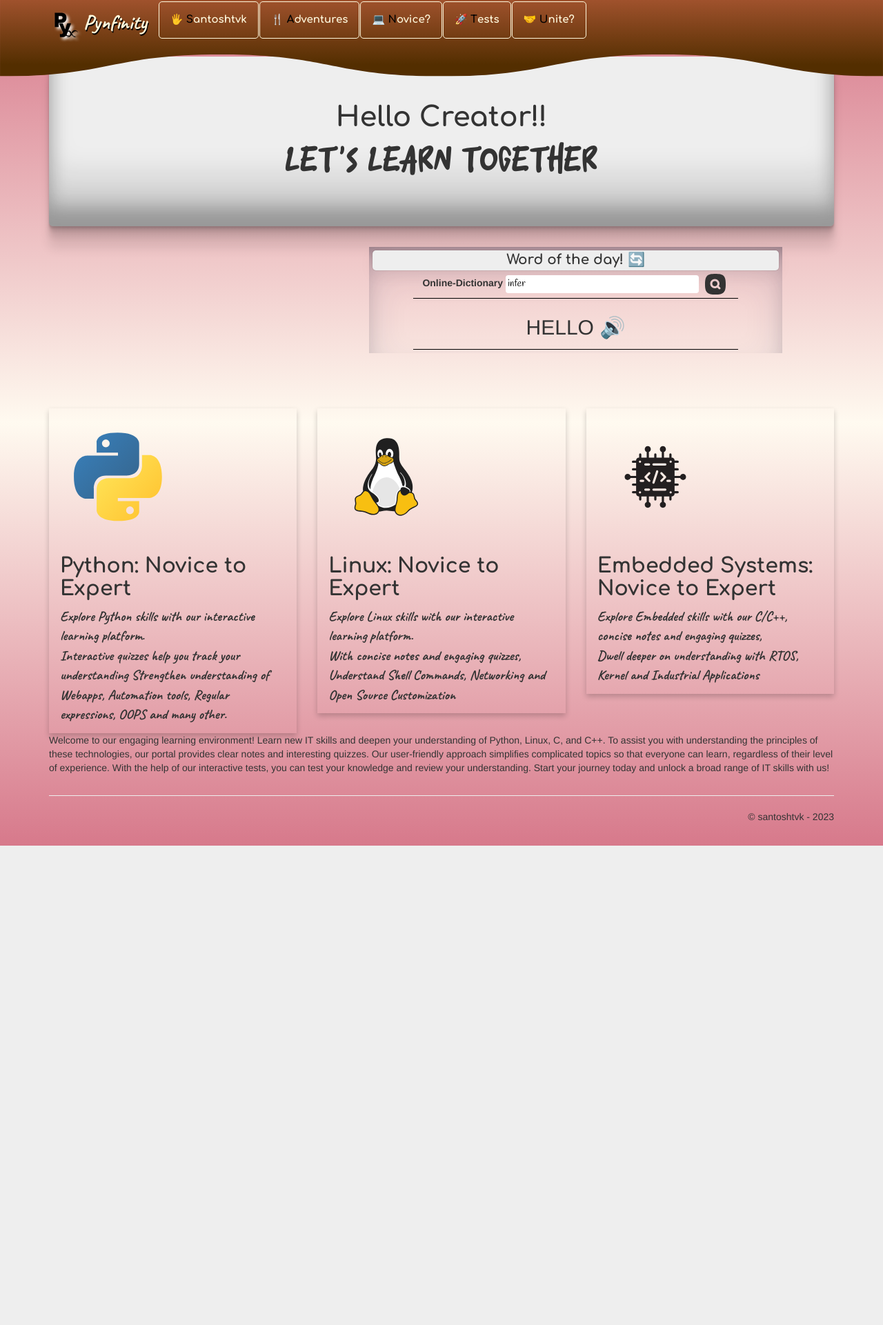
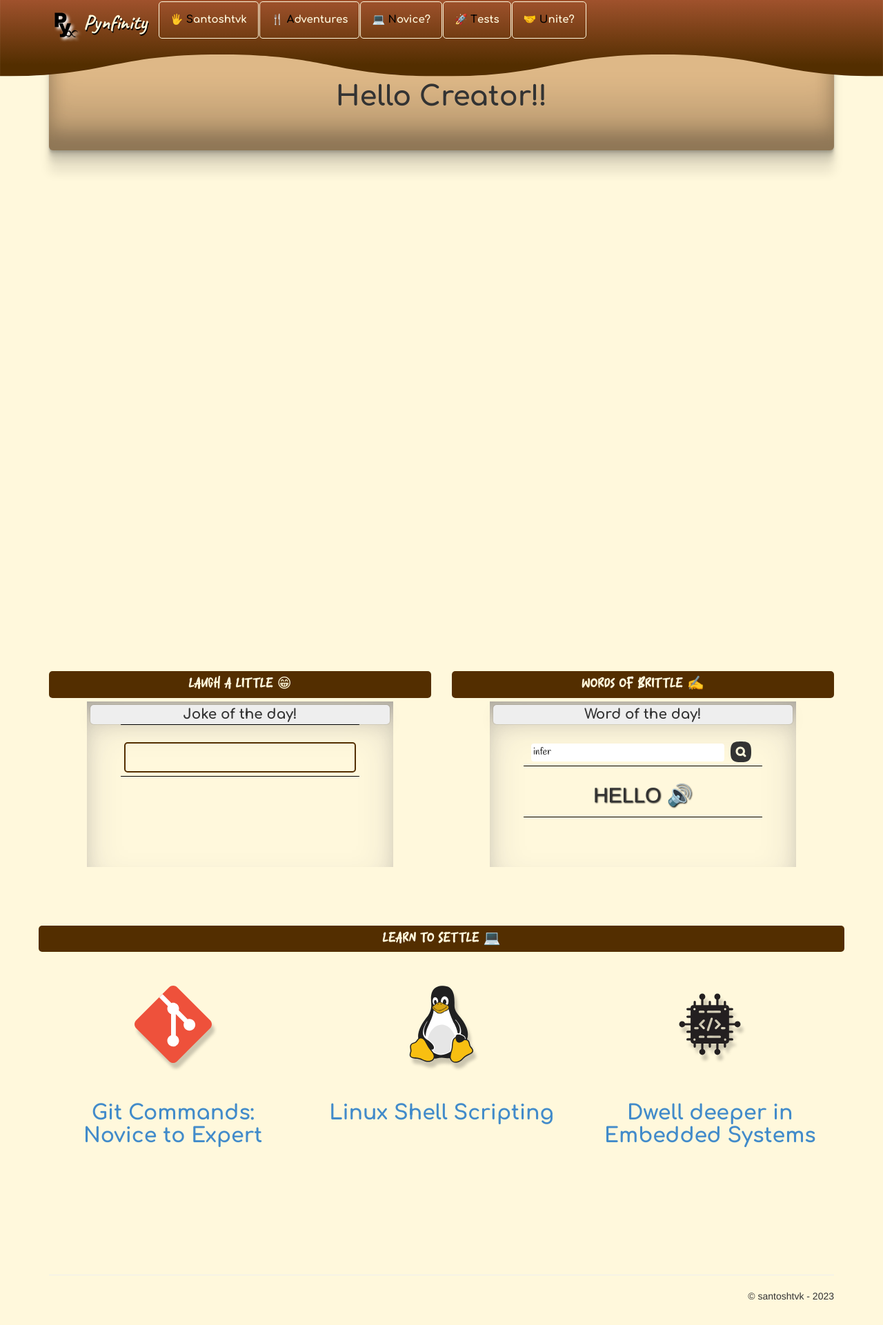
Before and after one commit to santoshtvk-new/pynfinity, a Flask app: page / in a window 1280 px wide. Shown: the whole page at 69% size. Before the commit the page ends 1226 px from the top, so only its background shows below. Run offline with Flask 2, Linux system fonts and the light colour scheme; some libraries are stand-ins or nearby versions; some web fonts are replaced.

Commit message:
changes for IndexPage and courses

```diff
--- a/pynfinity/static/content/site.css
+++ b/pynfinity/static/content/site.css
@@ -1,18 +1,16 @@
 :root {
-    --bg: FloralWhite;
-    --softbg: Aquamarine;
-    --nbg1: #3D1C51;
-    --nbg2: #D7798B;
+    --nbg1: #3D1C51; /* dark-purple */
     --blackish: burlywood;
     --whitish: cornsilk;
     --choco: #532E00;
     --choco2: #A0522D;
+    --error: #b94a48;
 }
 
 body {
     padding-top: 50px;
     padding-bottom: 20px;
-    background: linear-gradient(var(--nbg2), var(--bg), var(--nbg2));
+    background: var(--whitish);
 }
 
 .navbar-fixed-top, .navbar-fixed-bottom {
@@ -32,7 +30,7 @@
 }
 
 .field-validation-error {
-    color: #b94a48;
+    color: var(--error);
 }
 
 .field-validation-valid {
@@ -40,7 +38,7 @@
 }
 
 input.input-validation-error {
-    border: 1px solid #b94a48;
+    border: 1px solid var(--error);
 }
 
 input[type="checkbox"].input-validation-error {
@@ -48,7 +46,7 @@
 }
 
 .validation-summary-errors {
-    color: #b94a48;
+    color: var(--error);
 }
 
 .validation-summary-valid {
@@ -104,10 +102,14 @@
     box-shadow: 2px 2px 4px #000;
     z-index: 8;
 }
+#topmargin {
+    margin-top: 5%;
+    width:100%;
+    height:10px;
+}
 
 #cursorText {
     font-size: 3.5rem;
-    margin-top: 5%;
     width: max-content;
     border-right: 2px solid #000;
     animation: blinker 2s linear forwards infinite;
@@ -156,6 +158,7 @@
     #intro span {
         color: var(--nbg1);
         font-weight: bold;
+        text-decoration: underline;
     }
 
 #intro li {
@@ -172,6 +175,7 @@
 }
 
 .jumbotron {
+    background: var(--blackish);
     box-shadow: rgba(0, 0, 0, 0.17) 0px -23px 25px 0px inset, rgba(0, 0, 0, 0.15) 0px -36px 30px 0px inset, rgba(0, 0, 0, 0.1) 0px -79px 40px 0px inset, rgba(0, 0, 0, 0.06) 0px 2px 1px, rgba(0, 0, 0, 0.09) 0px 4px 2px, rgba(0, 0, 0, 0.09) 0px 8px 4px, rgba(0, 0, 0, 0.09) 0px 16px 8px, rgba(0, 0, 0, 0.09) 0px 32px 16px;
 }
 
@@ -187,43 +191,67 @@
 
 
 #goodies {
-    width: 100%;
+    width: 95%;
     text-align: center;
     font-family: 'Pacifico', cursive;
     border: 2px solid #000;
     border-radius: 10px;
-    padding: 5%;
-    margin: 5%;
+    padding: 2%;
+    margin: 2%;
 }
 
 #downloadresume a {
     text-decoration: none;
     font-family: 'Caveat', cursive;
     font-size: 3rem;
-    color: var(--whitish) !important;
+    color: var(--blackish) !important;
     text-shadow: 2px 2px #000;
 }
 
 #downloadresume {
     text-align: center;
+    margin-bottom: 2vh;
+    background: var(--choco);
+    padding: 2%;
+    border-radius: 10px;
 }
 
 #downloadresume:hover {
-    border-top: 2px solid var(--whitish);
-    border-bottom: 2px solid var(--whitish);
+    background: var(--choco2) !important;
 }
 
-footer {
-    float:right;
+#profileimg {
+    display: block;
+    width: 10vw;
+    border-radius: 50%;
 }
 
-.card {
-    box-shadow: 0 4px 8px 0 rgba(0,0,0,0.2);
+.social_icons img {
+    width: 5vw;
+    margin-bottom: 10vh;
+}
+
+.social_icons:hover img {
+    transform: scale(1.2);
+}
+footer {
+    float: right;
+}
+
+a{
+    text-decoration: none;
+}
+
+.card img{
+    -webkit-filter: drop-shadow(4px 8px 2px rgba(0,0,0,0.2));
+    filter: drop-shadow(4px 8px 2px rgba(0,0,0,0.2));
     transition: 0.3s;
 }
 
-.card:hover {
-    box-shadow: 0 8px 16px 0 rgba(0,0,0,0.2);
+.card:hover img {
+    transform: scale(1.5);
+    -webkit-filter: drop-shadow(8px 10px 4px rgba(0,0,0,0.2));
+    filter: drop-shadow(8px 10px 4px rgba(0,0,0,0.2))
 }
 
 .container {
@@ -239,8 +267,14 @@
 }
 
 .card .container p {
+    text-decoration: none;
+    color: var(--blackish);
     font-family: 'Caveat', cursive;
     font-size: 2rem;
+    opacity:0;
+}
+.card:hover .container p {
+    opacity: 1;
 }
 
     @media (max-width: 768px) {
@@ -252,37 +286,51 @@
 
     @media (max-width: 1205px) {
         #logoname {
-    display:none;
+            display: none;
         }
     }
-
-
 
     .navbar-header, .navbar-header:before, .navbar-header:after {
 border:0px !important;
 }
 
-#word_container {
+.word_container {
     padding: 5px;
     width: 80%;
     border: none;
     box-shadow: rgba(50, 50, 93, 0.25) 0px 30px 60px -12px inset, rgba(0, 0, 0, 0.3) 0px 18px 36px -18px inset;
     margin-bottom: 10vh;
+    min-height:30vh;
 }
 
-#wordperday {
+.wordperday {
     padding: 5px;
     width: 80%;
     border-bottom: 1px solid #000;
     border-top: 1px solid #000;
 }
-#deck {
+.deck {
     font-family: 'Comfortaa', cursive;
     font-size: 2rem;
     background: #eeeeee;
     border-radius: 5px;
     box-shadow: rgba(0, 0, 0, 0.05) 0px 6px 24px 0px, rgba(0, 0, 0, 0.08) 0px 0px 0px 1px;
 }
+
+#eagerbelow {
+    background: var(--choco);
+    width: 100%;
+    padding: 5px;
+    margin-top: 5px;
+    margin-bottom: 5px;
+    font-family: Laziness, cursive;
+    color: var(--whitish);
+    border-radius: 5px;
+    font-size: 2rem;
+    transition: width 2s;
+    text-align: center;
+}
+
 #sb {
     padding: 2px;
     width: 40px;
@@ -292,6 +340,7 @@
 #sb:hover {
     transform:scale(1.2);
 }
+
 input {
     border: none;
     padding: 3px;
@@ -299,17 +348,38 @@
     border-radius: 0.4rem;
     width:100%;
 }
+
 input::placeholder {
     color: #B0BEC5;
 }
 
 #title_word {
-    box-shadow: rgba(0, 0, 0, 0.95) 0px 25px 20px -20px;
+    text-shadow: 1px 1px 2px rgba(0, 0, 0, 0.95);
     cursor: pointer;
 }
 
-#explaination ol li, #explaination ol li ol li {
+#explaination ol li, #explaination ol li ol li{
     text-align: left;
+}
+
+#joke_word {
+    text-shadow: 1px 1px 2px rgba(0, 0, 0, 0.95);
+    cursor: pointer;
+}
+
+#jokeexplaination {
+    border: 2px solid var(--choco);
+    color: var(--choco);
+    border-radius: 5px;
+    padding: 20px;
+    text-align: center;
+    transition: all .5s ease-in;
+}
+
+#joke_word:hover ~ #jokeexplaination {
+    background: var(--choco);
+    color: var(--whitish);
+    font-size:1.5rem;
 }
 
     /*
@@ -321,3 +391,22 @@
         padding: 0;
         list-style-type: none;
     }
+
+.googlechart {
+    width:100%;
+    margin-left:-30px;
+    height:50%;
+}
+.googlechart svg{
+    width: 100%;
+}
+.googlechart rect {
+    fill: none;
+}
+
+
+#animate_home {
+    width: 100%;
+    height: 90vh;
+    padding: 5px;
+}
--- a/pynfinity/static/scripts/app.js
+++ b/pynfinity/static/scripts/app.js
@@ -12,7 +12,7 @@
 
 function menu_resizing() {
     let width = screen.width;
-    $("#testsize").text(width);
+    $("#topmargin").text(width);
     if (width < 1200 && width > 768) {
         $("#h").html(short_names[0]);
         $("#e").html(short_names[1]);
@@ -33,33 +33,28 @@
 menu_resizing()
 window.addEventListener("resize", menu_resizing);
 
-function findout2() {
-    let urll = "https://api.dictionaryapi.dev/api/v2/entries/en/" + String($("#search_word").val());
-    let res = apiData(urll)
+async function jokeout() {
 
-    console.log(res);
-    if (res[0]) {
-        res = res[1]
-        console.log(res['word']);
-        $("#title_word").html(res['word'] + " 🔊");
-        dyna_option = '<ul>';
+    let url = "https://official-joke-api.appspot.com/jokes/programming/random"
 
-        for (let i = 0; i < res[0].meanings.length; i++) {
-            dyna_option += '<li><ul><strong>' + res[0].meanings[i][partOfSpeech] + '</strong>&nbsp;';
+    const response = await fetch(url, {
+        method: "GET"
+    });
 
-            for (let j = 0; j < res[0].meanings[i][partOfSpeech][definitions].length; j++) {
-                dyna_option += "<li>" + res[0].meanings[i][partOfSpeech][definitions][j] + '</li>';
-            }
-            dyna_option += '</ul></li>';
-        }
-
-        dyna_option += '</ul>';
-        $("#explaination").html(dyna_option);
-    }
-    else {
-        $("#explaination").html('<strong>' + res[1] +' or check our "Word of the day!"</strong>');
+    if (!response.ok) {
+        $("#title_word").html("Jokes on the way!");
+        $("#explaination").html("Pay your Smile as a Tax Meanwhile 😊");
+        return
     }
 
+    const data = await response.json();
+    res = data[0];
+    console.log(res);
+
+    if (res.setup) {
+        $("#joke_word").html(res.setup);
+        $("#jokeexplaination").html(res.punchline + ' 😁😂');
+    }
 }
 
 async function findout() {
@@ -111,4 +106,6 @@
     var audio = document.getElementById("phonetics");
     audio.play();
 }
+
 findout();
+jokeout();
--- a/pynfinity/static/scripts/support.js
+++ b/pynfinity/static/scripts/support.js
@@ -2,3 +2,45 @@
 
 const randomElement = wordlist[Math.floor(Math.random() * wordlist.length)];
 $("#search_word").val(randomElement);
+
+google.charts.load('current', { 'packages': ['corechart'] });
+google.charts.setOnLoadCallback(drawexps);
+google.charts.setOnLoadCallback(drawskills);
+
+function drawexps() {
+    var data = new google.visualization.arrayToDataTable([
+        ['Organization', 'Year\'s of Experience'],
+        ['HGS', 0.8],
+        ['Galada Power', 1],
+        ['Defence RCI', 3],
+        ['Qualcomm', 2],
+        ['Signant Health', 2.3]
+    ]);
+
+    var options = { 'title': 'Experiences'};
+    var chart = new google.visualization.PieChart(document.getElementById('expchart'));
+    chart.draw(data, options);
+}
+
+function drawskills() {
+    var data = google.visualization.arrayToDataTable([
+        ['Skills', 'Rated-Myself (0-10)'],
+        ['Python', 9],
+        ['SQL', 8],
+        ['Linux Shell', 7],
+        ['Git', 8.5],
+        ['Jenkins/Docker CI-CD', 6],
+        ['C++', 5],
+        ['Embedded Systems', 7.5],
+        ['Android App development', 4],
+        ['Machine Learning', 6]
+    ]);
+
+    var options = { 'title': 'Skills', pieHole: 0.4 };
+    var chart = new google.visualization.PieChart(document.getElementById('skchart'));
+    chart.draw(data, options);
+}
+
+function gitclasses() {
+    window.open("{{ url_for('gitcmds') }}", "_blank");
+}
--- a/pynfinity/templates/experiment.html
+++ b/pynfinity/templates/experiment.html
@@ -4,7 +4,7 @@
 
 <h2>{{ title }}.</h2>
 <h3>{{ message }}</h3>
-
+<div id="topmargin"></div>
 <div id="goodies"> Coming Soon ......... !!</div>
 
 {% endblock %}
--- a/pynfinity/templates/index.html
+++ b/pynfinity/templates/index.html
@@ -5,24 +5,43 @@
 <div class="jumbotron">
     <center>
         <h1>Hello {{creator}}!<br></h1>
-        <p>Let's Learn Together</p>
     </center>
 </div>
 
 <div class="row">
-    <div class="col-sm-4">
+    <div class="col-sm-12" id="animate_home">
 
     </div>
-    <div class="col-sm-8">
+</div>
+
+<div class="row">
+    <div class="col-sm-6">
+        <div id="eagerbelow">
+            Laugh a Little 😁
+        </div>
         <center>
-            <div id="word_container">
+            <div class="word_container">
+                <div class="deck">Joke of the day!</div>
+                <div class="wordperday">
+                    <h2 id="joke_word"></h2>
+                    <div id="jokeexplaination">
+                    </div>
+                </div>
+            </div>
+        </center>
+    </div>
+    <div class="col-sm-6">
+        <div id="eagerbelow">
+            Words of brittle ✍️
+        </div>
+        <center>
+            <div class="word_container">
                 <div>
-                    <div id="deck">Word of the day! 🔄️</div>
-                    <label for="input" class="searchword">Online-Dictionary</label>
+                    <div class="deck">Word of the day!</div><br />
                     <input id="search_word" class="searchword" type="text" value="Welcome" name="search">
                     <img onclick="findout()" id="sb" src="static/bg/search.svg" alt="search-symbol" />
                 </div>
-                <div id="wordperday">
+                <div class="wordperday">
                     <h2 id="title_word" onclick="playphonetics()">HELLO 🔊</h2>
                     <audio id="phonetics" src=""></audio>
                     <div id="explaination">
@@ -34,38 +53,58 @@
 </div>
 
 
+<div class="row">
+    <div class="col-sm-12" id="eagerbelow">
+        Learn to Settle 💻
+    </div>
+</div>
+
 
 <div class="row">
     <div class="col-md-4">
-        <div class="card">
-            <img src="static/bg/py.svg" alt="python" style="width:200px">
-            <div class="container">
+        <center>
+            <a class="card" href="{{ url_for('gitcmds') }}">
+                <img src="static/bg/git.svg" alt="git" style="width:200px">
+                <div class="container">
+                    <h4><b>Git Commands: Novice to Expert</b></h4>
+                    <p>
+                        Explore Git commands skills with our interactive learning platform. <br>Interactive quizzes help you track your understanding.
+                    </p>
+                </div>
+            </a>
+        </center>
+    </div>
+    <div class="col-md-4">
+        <center>
+            <a class="card" href="{{ url_for('lnxcmds') }}">
+                <img src="static/bg/linux.svg" alt="linux" style="width:200px">
+                <div class="container">
+                    <h4><b>Linux Shell Scripting</b></h4>
+                    <p>Explore Linux skills with our interactive learning platform. <br>With concise notes and engaging quizzes, Understand Shell Commands, Networking and Open Source Customization</p>
+                </div>
+            </a>
+        </center>
+    </div>
+    <div class="col-md-4">
+        <center>
+            <a class="card" href="{{ url_for('embcmds') }}">
+                <img src="static/bg/emb.svg" alt="embedded" style="width:200px">
+                <div class="container">
+                    <h4><b>Dwell deeper in Embedded Systems</b></h4>
+                    <p>Explore Embedded Systems with Embedded C Scripting, <br>With engaging quizzes, <br>Dwell deeper on understanding with RTOS, Kernel and Industrial Applications</p>
+                </div>
+            </a>
+        </center>
+    </div>
+</div>
+<!--
+    <div class="container">
                 <h4><b>Python: Novice to Expert</b></h4>
                 <p>Explore Python skills with our interactive learning platform. <br>Interactive quizzes help you track your understanding Strengthen understanding of Webapps, Automation
                 tools, Regular expressions, OOPS and many other.</p>
             </div>
-        </div>
-    </div>
-    <div class="col-md-4">
-        <div class="card">
-            <img src="static/bg/linux.svg" alt="linux" style="width:200px">
-            <div class="container">
-                <h4><b>Linux: Novice to Expert</b></h4>
-                <p>Explore Linux skills with our interactive learning platform. <br>With concise notes and engaging quizzes, Understand Shell Commands, Networking and Open Source Customization</p>
-            </div>
-        </div>
-    </div>
-    <div class="col-md-4">
-        <div class="card">
-            <img src="static/bg/emb.svg" alt="embedded" style="width:200px">
-            <div class="container">
-                <h4><b>Embedded Systems: Novice to Expert</b></h4>
-                <p>Explore Embedded skills with our C/C++, concise notes and engaging quizzes, <br>Dwell deeper on understanding with RTOS, Kernel and Industrial Applications</p>
-            </div>
-        </div>
-    </div>
-</div>
 
+    <iframe src="https://trinket.io/embed/python3/8a85d2da6d?toggleCode=true" width="100%" height="356" frameborder="0" marginwidth="0" marginheight="0" allowfullscreen></iframe>
 <div class="row">
     <div class="col-md-12">
 
@@ -73,5 +112,5 @@
 
     </div>
 </div>
-
+-->
     {% endblock %}
--- a/pynfinity/templates/layout.html
+++ b/pynfinity/templates/layout.html
@@ -17,6 +17,7 @@
 
     <link href="https://fonts.googleapis.com/css2?family=Delius+Unicase:wght@700&family=Loved+by+the+King&family=Pacifico&family=Tangerine:wght@400;700&display=swap" rel="stylesheet">
     <script async src="https://pagead2.googlesyndication.com/pagead/js/adsbygoogle.js?client=ca-pub-3012929005735832" crossorigin="anonymous"></script>
+    <script type="text/javascript" src="https://www.gstatic.com/charts/loader.js"></script>
 
 
 </head>
@@ -54,7 +55,6 @@
 
 
     <div class="container body-content">
-        <p id="testsize"></p>
         {% block content %}{% endblock %}
         <hr />
         <footer>
--- a/pynfinity/views.py
+++ b/pynfinity/views.py
@@ -71,5 +71,32 @@
         'about.html',
         title='About',
         year=datetime.now().year,
-        message='Your application description page.'
+        message='Few points about me...'
     )
+
+@app.route('/learn/git')
+def gitcmds():
+    return render_template(
+        'git.html',
+        title='Git Commands Tutorial',
+        year=datetime.now().year,
+        message='Master yourself with Git Basics to Advance'
+    )
+
+@app.route('/learn/linux')
+def lnxcmds():
+    return render_template(
+        'linux.html',
+        title='Linux Commands Tutorial',
+        year=datetime.now().year,
+        message='Master yourself with Linux Shell Commands'
+    )
+
+@app.route('/learn/embedded_systems')
+def embcmds():
+    return render_template(
+        'embedded.html',
+        title='Embedded Systems Tutorial',
+        year=datetime.now().year,
+        message='Master yourself with Concepts of Embedded Systems'
+    )
```
Also changed, not shown: pynfinity/templates/about.html (+22 -11 lines), pynfinity/templates/embedded.html (added, +61 -0 lines), pynfinity/templates/git.html (added, +61 -0 lines), pynfinity/templates/linux.html (added, +61 -0 lines), pynfinity/static/bg/git.svg (added), pynfinity/static/bg/me.png (added), pynfinity/static/bg/space.jpg (added), pynfinity/static/bg/type.png (added). Lines whose indentation alone changed are shown as unchanged.
